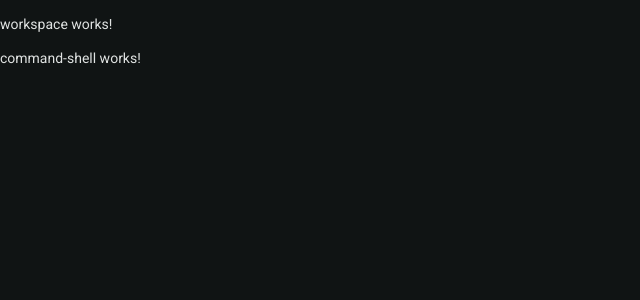
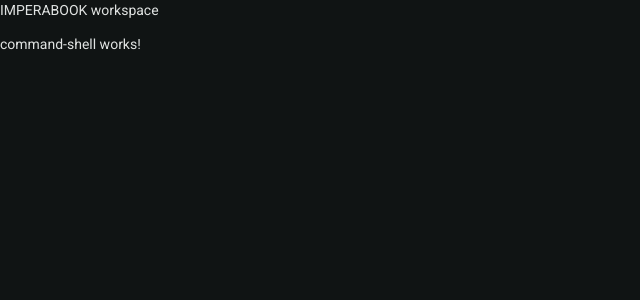
Before and after one commit to activesyntax/imperabook, an Angular app in the folder frontend/: page / in a window 1280 px wide. Shown: the top 300 px of the page, without its empty margins (0-640 px from the left). Built offline with nearby package versions, Linux system fonts and the light colour scheme.

Commit message:
moving router-outlet to workspace

```diff
--- a/frontend/src/app/app.html
+++ b/frontend/src/app/app.html
@@ -1,4 +1,3 @@
 <main>
   <app-main-layout />
 </main>
-<router-outlet />
--- a/frontend/src/app/app.ts
+++ b/frontend/src/app/app.ts
@@ -1,10 +1,9 @@
 import { Component, signal } from '@angular/core';
-import { RouterOutlet } from '@angular/router';
 import { MainLayout } from "./layout/main-layout/main-layout";
 
 @Component({
   selector: 'app-root',
-  imports: [RouterOutlet, MainLayout],
+  imports: [MainLayout],
   templateUrl: './app.html',
   styleUrl: './app.scss'
 })
--- a/frontend/src/app/layout/workspace/workspace.html
+++ b/frontend/src/app/layout/workspace/workspace.html
@@ -1 +1,4 @@
-<p>workspace works!</p>
+<div>
+  IMPERABOOK workspace
+  <router-outlet />
+</div>
--- a/frontend/src/app/layout/workspace/workspace.ts
+++ b/frontend/src/app/layout/workspace/workspace.ts
@@ -1,9 +1,10 @@
 import { Component } from '@angular/core';
+import { RouterOutlet } from "@angular/router";
 
 @Component({
   selector: 'app-workspace',
-  imports: [],
+  imports: [RouterOutlet],
   templateUrl: './workspace.html',
   styleUrl: './workspace.scss',
 })
-export class Workspace {}
+export class Workspace { }
```
Also changed, not shown: frontend/tsconfig.json (+16 -2 lines).
